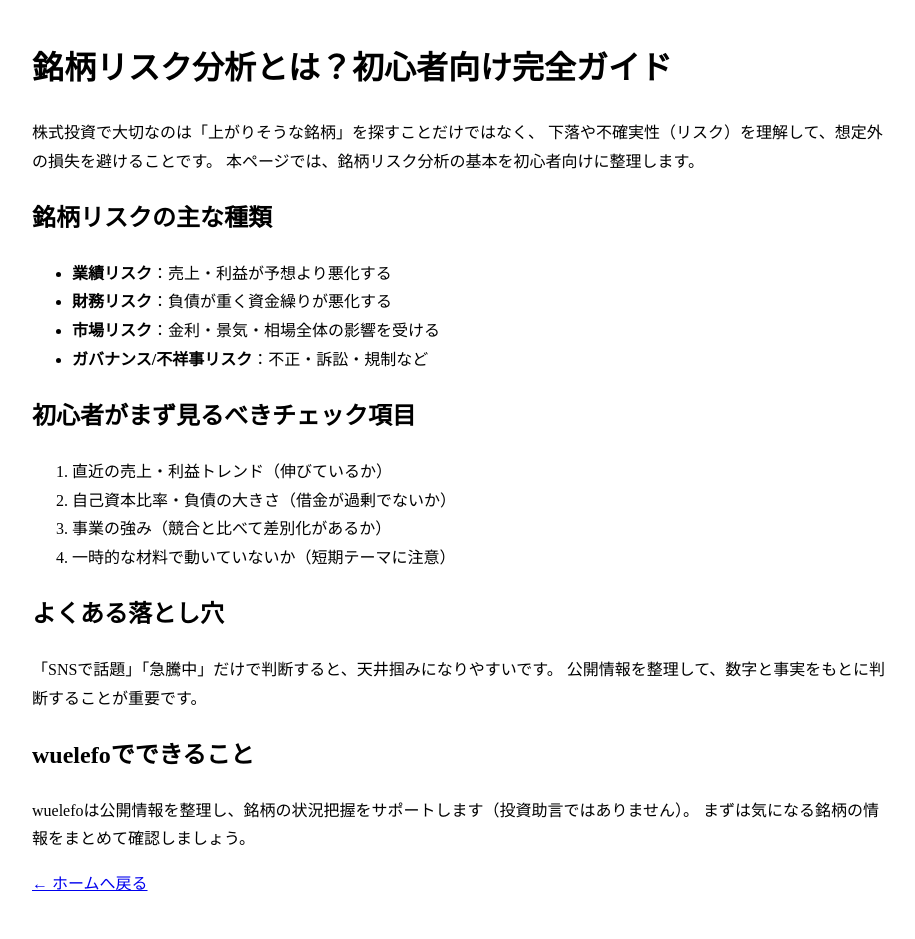
After one commit to kellyrenner15-del/p1, a Flask app: page /stock-risk-guide in a window 1280 px wide. The commit adds this page. Shown: the whole page, without its empty margins (178-1093 px from the left). Run offline with Flask 3, Linux system fonts and the light colour scheme.

Commit message:
修改一点信息，添加多一个内容页面

```diff
--- a/app.py
+++ b/app.py
@@ -80,3 +80,8 @@ if __name__ == "__main__":
             "User-agent: *\nAllow: /\n\nSitemap: https://wuelefo.com/sitemap.xml",
             mimetype="text/plain"
         )
+
+
+    @app.route("/stock-risk-guide")
+    def stock_risk_guide():
+        return render_template("stock_risk_guide.html")
--- a/sitemap.xml
+++ b/sitemap.xml
@@ -21,4 +21,7 @@
     <loc>https://wuelefo.com/terms</loc>
   </url>
 
+<url>
+  <loc>https://wuelefo.com/stock-risk-guide</loc>
+</url>
 </urlset>
--- a/templates/base.html
+++ b/templates/base.html
@@ -28,6 +28,7 @@
       <a class="nav-link {% if request.path.startswith('/contact') %}is-active{% endif %}" href="/contact">お問い合わせ</a>
       <a class="nav-link {% if request.path.startswith('/privacy') %}is-active{% endif %}" href="/privacy">プライバシー</a>
       <a class="nav-link {% if request.path.startswith('/terms') %}is-active{% endif %}" href="/terms">利用規約</a>
+      <a class="nav-link {% if request.path.startswith('/stock-risk-guide') %}is-active{% endif %}" href="/stock-risk-guide">銘柄リスク分析ガイド</a>
     </nav>
   </div>
 </header>
@@ -47,6 +48,7 @@
     <a href="/contact">お問い合わせ</a>
     <a href="/privacy">プライバシー</a>
     <a href="/terms">利用規約</a>
+      <a href="/stock-risk-guide">銘柄リスク分析ガイド</a>
   </nav>
 </aside>
 <main class="container">
--- /dev/null
+++ b/templates/stock_risk_guide.html
@@ -0,0 +1,51 @@
+<!doctype html>
+<html lang="ja">
+<head>
+  <meta charset="utf-8" />
+  <title>銘柄リスク分析とは？初心者向けガイド｜wuelefo</title>
+  <meta name="description" content="銘柄リスク分析の基本、見るべき指標、初心者が避けたい落とし穴をわかりやすく解説。wuelefoで公開情報を整理して確認できます。" />
+  <meta name="robots" content="index,follow" />
+  <link rel="canonical" href="https://wuelefo.com/stock-risk-guide" />
+</head>
+<body>
+  <main style="max-width: 860px; margin: 40px auto; padding: 0 16px; line-height: 1.8;">
+    <h1>銘柄リスク分析とは？初心者向け完全ガイド</h1>
+
+    <p>
+      株式投資で大切なのは「上がりそうな銘柄」を探すことだけではなく、
+      下落や不確実性（リスク）を理解して、想定外の損失を避けることです。
+      本ページでは、銘柄リスク分析の基本を初心者向けに整理します。
+    </p>
+
+    <h2>銘柄リスクの主な種類</h2>
+    <ul>
+      <li><b>業績リスク</b>：売上・利益が予想より悪化する</li>
+      <li><b>財務リスク</b>：負債が重く資金繰りが悪化する</li>
+      <li><b>市場リスク</b>：金利・景気・相場全体の影響を受ける</li>
+      <li><b>ガバナンス/不祥事リスク</b>：不正・訴訟・規制など</li>
+    </ul>
+
+    <h2>初心者がまず見るべきチェック項目</h2>
+    <ol>
+      <li>直近の売上・利益トレンド（伸びているか）</li>
+      <li>自己資本比率・負債の大きさ（借金が過剰でないか）</li>
+      <li>事業の強み（競合と比べて差別化があるか）</li>
+      <li>一時的な材料で動いていないか（短期テーマに注意）</li>
+    </ol>
+
+    <h2>よくある落とし穴</h2>
+    <p>
+      「SNSで話題」「急騰中」だけで判断すると、天井掴みになりやすいです。
+      公開情報を整理して、数字と事実をもとに判断することが重要です。
+    </p>
+
+    <h2>wuelefoでできること</h2>
+    <p>
+      wuelefoは公開情報を整理し、銘柄の状況把握をサポートします（投資助言ではありません）。
+      まずは気になる銘柄の情報をまとめて確認しましょう。
+    </p>
+
+    <p><a href="/">← ホームへ戻る</a></p>
+  </main>
+</body>
+</html>
```
